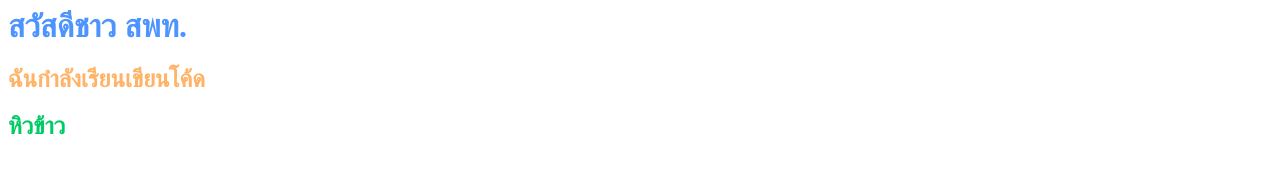
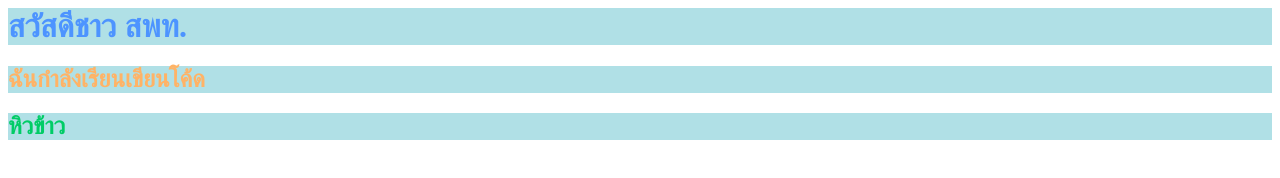
Before and after one commit to earn-180652/hello-world, a plain HTML site: page index.html in a window 1280 px wide. Drawn offline with Linux system fonts and the light colour scheme.

Commit message:
Update index.html

```diff
--- a/index.html
+++ b/index.html
@@ -1,3 +1,3 @@
-<h1 style="color:#4d94ff">สวัสดีชาว สพท.</h1>
-<h2 style="color:#ffb366">ฉันกำลังเรียนเขียนโค้ด</h2>
-<h2 style="color:#00cc66">หิวข้าว</h2>
+<h1 style="color:#4d94ff;background-color:powderblue">สวัสดีชาว สพท.</h1>
+<h2 style="color:#ffb366;background-color:powderblue">ฉันกำลังเรียนเขียนโค้ด</h2>
+<h2 style="color:#00cc66;background-color:powderblue">หิวข้าว</h2>
```
